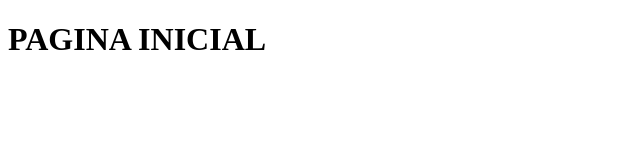
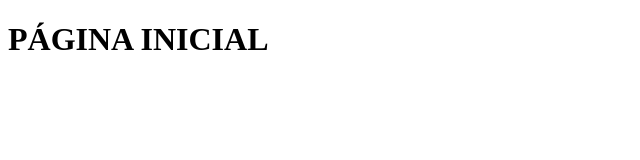
Before and after one commit to jeffersonqpm/JeffersonTeste, a plain HTML site: page scr/index.html in a window 1280 px wide. Shown: the full height of the page, 0-640 px from the left. Drawn offline with Linux system fonts and the light colour scheme.

Commit message:
edição

```diff
--- a/scr/index.html
+++ b/scr/index.html
@@ -3,9 +3,9 @@
 <head>
     <meta charset="UTF-8">
     <meta name="viewport" content="width=device-width, initial-scale=1.0">
-    <title>Document</title>
+    <title>Página inicial.</title>
 </head>
 <body>
-    <h1>PAGINA INICIAL</h1>
+    <h1>PÁGINA INICIAL</h1>
 </body>
 </html>
```
